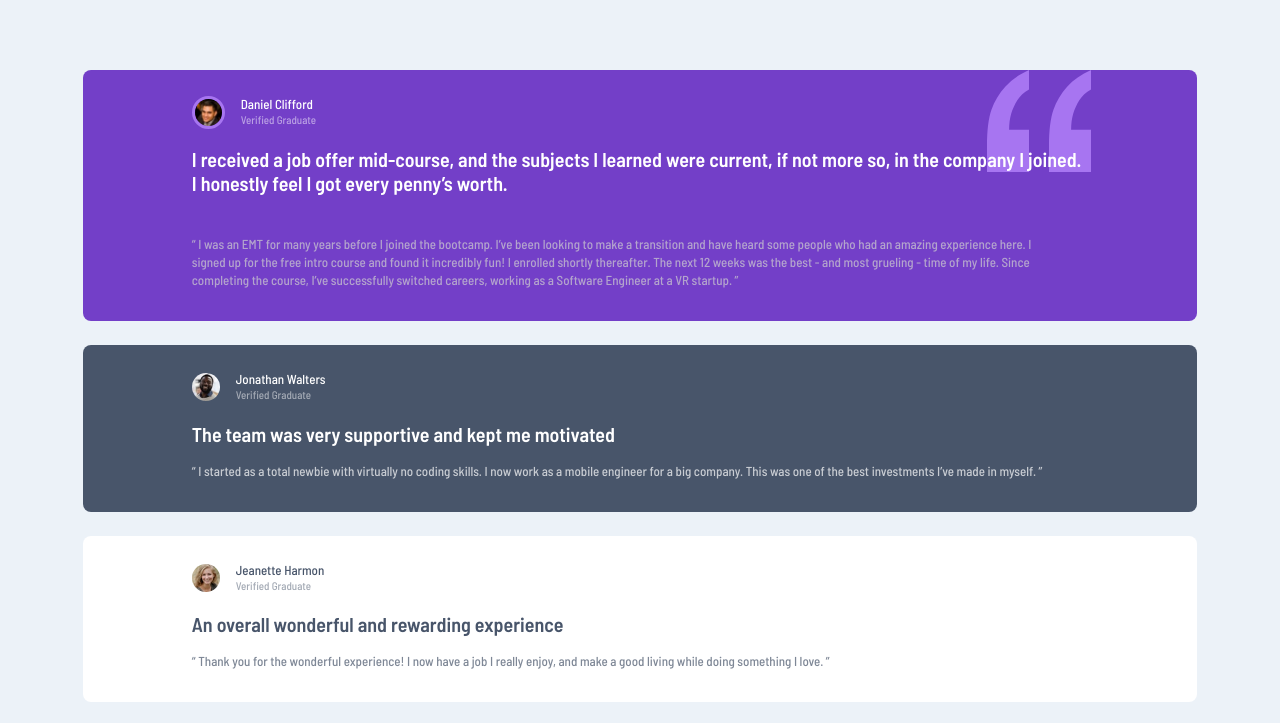
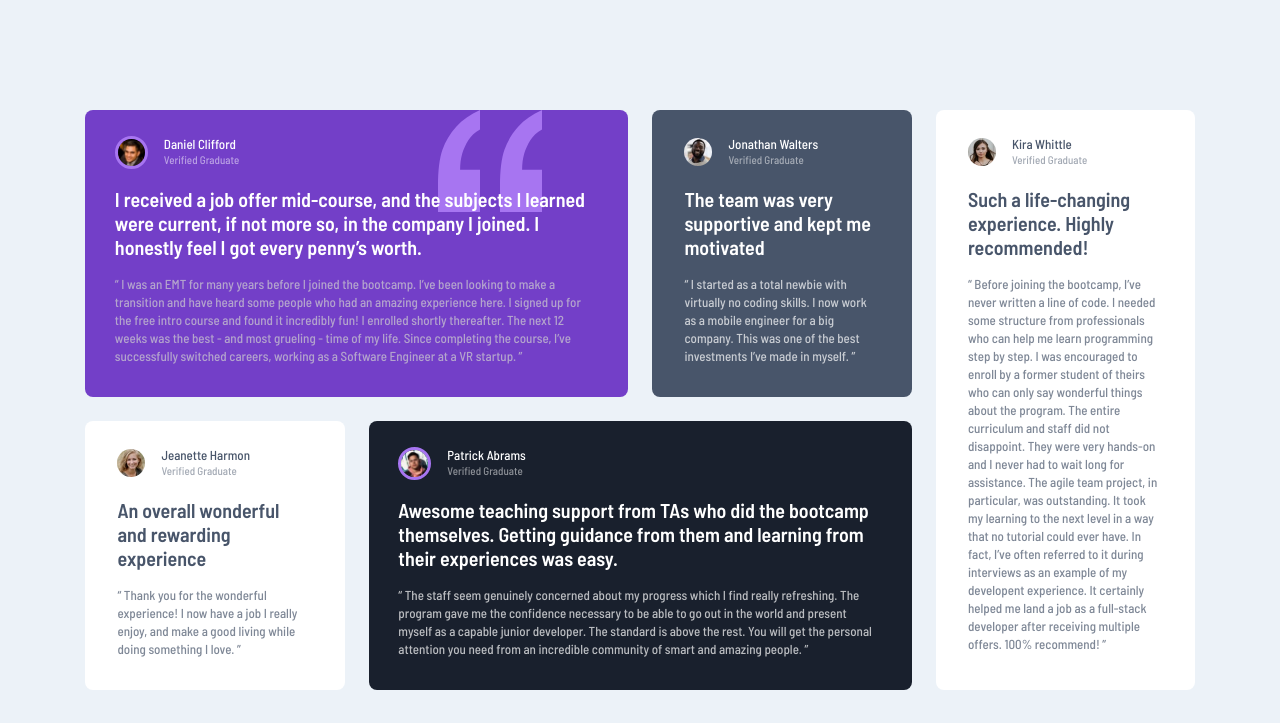
Before and after one commit to AA1057/testimonial-grid-section-website, a plain HTML site: page index.html in a window 1280 px wide. Shown: the top 723 px of the page. Drawn offline with Linux system fonts and the light colour scheme.

Commit message:
Desktop Design Done

```diff
--- a/style.css
+++ b/style.css
@@ -98,12 +98,14 @@ body {
   background: var(--bg-clr);
   font-family: var(--ff-main), sans-serif;
   font-size: var(--fs-para);
+  min-height: 100svh;
 }
 
 .container {
   width: 87%;
   margin-inline: auto;
-  margin: 4.375rem auto 4.375rem auto;
+  margin: 4.375rem auto 4.375rem;
+  max-width: 1110px;
 }
 
 .cards {
@@ -116,6 +118,7 @@ body {
   align-items: center;
   gap: 1rem;
   padding-top: 1.625rem;
+  font-weight: 500;
 }
 
 .image {
@@ -130,13 +133,11 @@ body {
 }
 
 .information .name {
-  font-weight: 500;
   font-size: var(--fs-para);
   line-height: 1rem;
 }
 
 .information .status {
-  font-weight: 500;
   font-size: var(--fs-para-status);
   opacity: 0.5;
 }
@@ -177,10 +178,6 @@ body {
   border-radius: 0.5rem;
 }
 
-.comment-card-3>* {
-  color: var(--font-clr-4);
-}
-
 .comment-card-4 {
   background: var(--card-clr-4);
   border-radius: 0.5rem;
@@ -191,6 +188,7 @@ body {
   border-radius: 0.5rem;
 }
 
+.comment-card-3>*,
 .comment-card-5>* {
   color: var(--font-clr-4);
 }
@@ -210,4 +208,57 @@ body {
   font-weight: 500;
 }
 
-/* change positioning on larger screen sizes of svg */
+@media (min-width:800px) {
+  body {
+    display: grid;
+    place-items: center;
+  }
+
+  .container {
+    margin: 0;
+  }
+
+  .cards {
+    grid-template-columns: 1fr 1fr 1fr 1fr;
+  }
+
+  .cards>*>* {
+    width: 75%;
+  }
+
+
+  .comment-card-1 {
+    grid-column: 1/3;
+    background-position-x: 80.5%;
+  }
+
+  .cards .comment-card-1>* {
+    width: 89%;
+  }
+
+  .comment-card-1 .topic-heading {
+    --heading-spacing-bottom: 1rem;
+  }
+
+  .comment-card-1 p:not(.name, .status) {
+    width: 100%;
+  }
+
+  .comment-card-3 {
+    grid-row: 2/3;
+  }
+
+  .comment-card-4 {
+    grid-column: 2/4;
+  }
+
+  .cards .comment-card-4>* {
+    width: 89%;
+  }
+
+  .comment-card-5 {
+    grid-row: 1/3;
+    grid-column: 4/5;
+  }
+
+}
```
